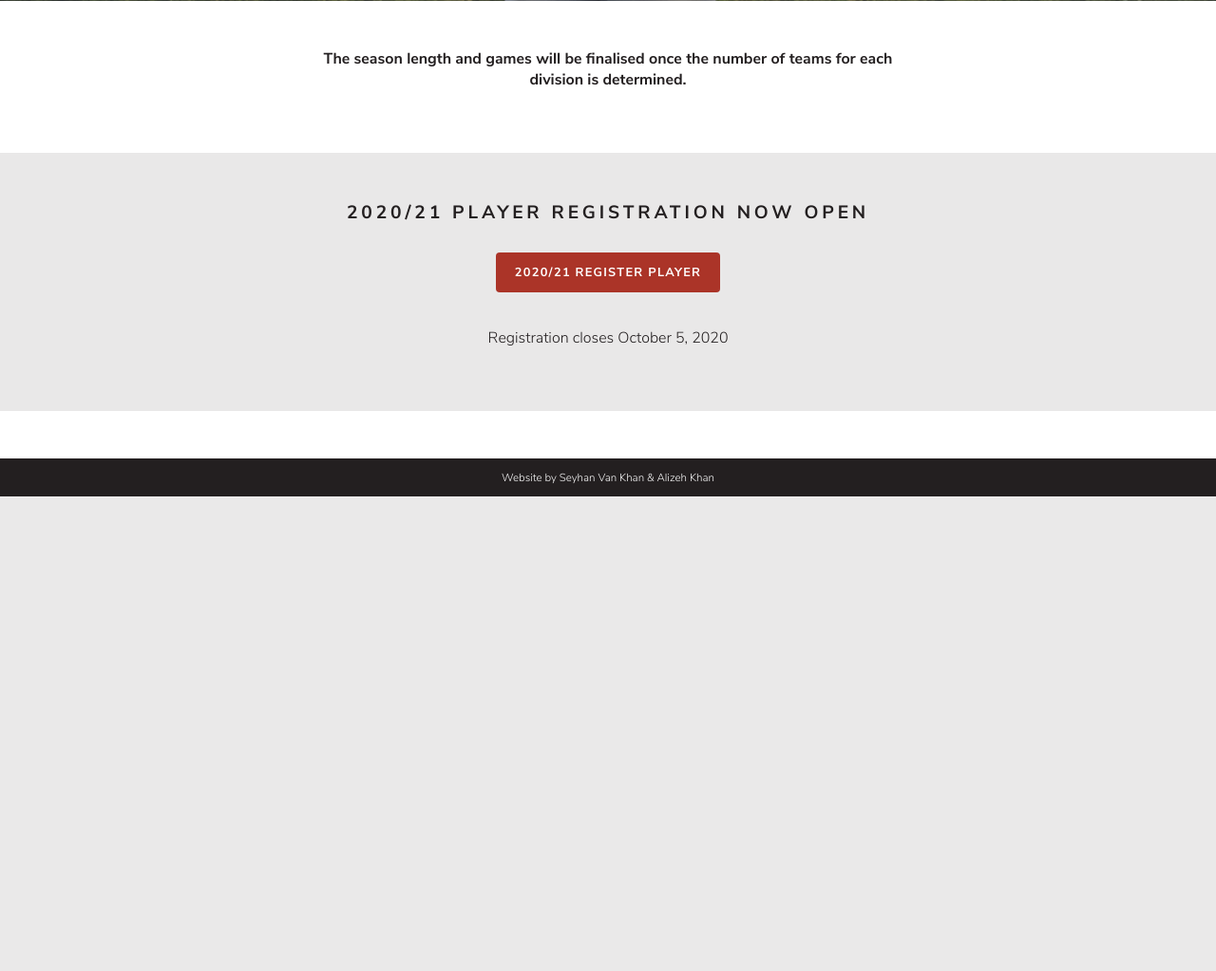
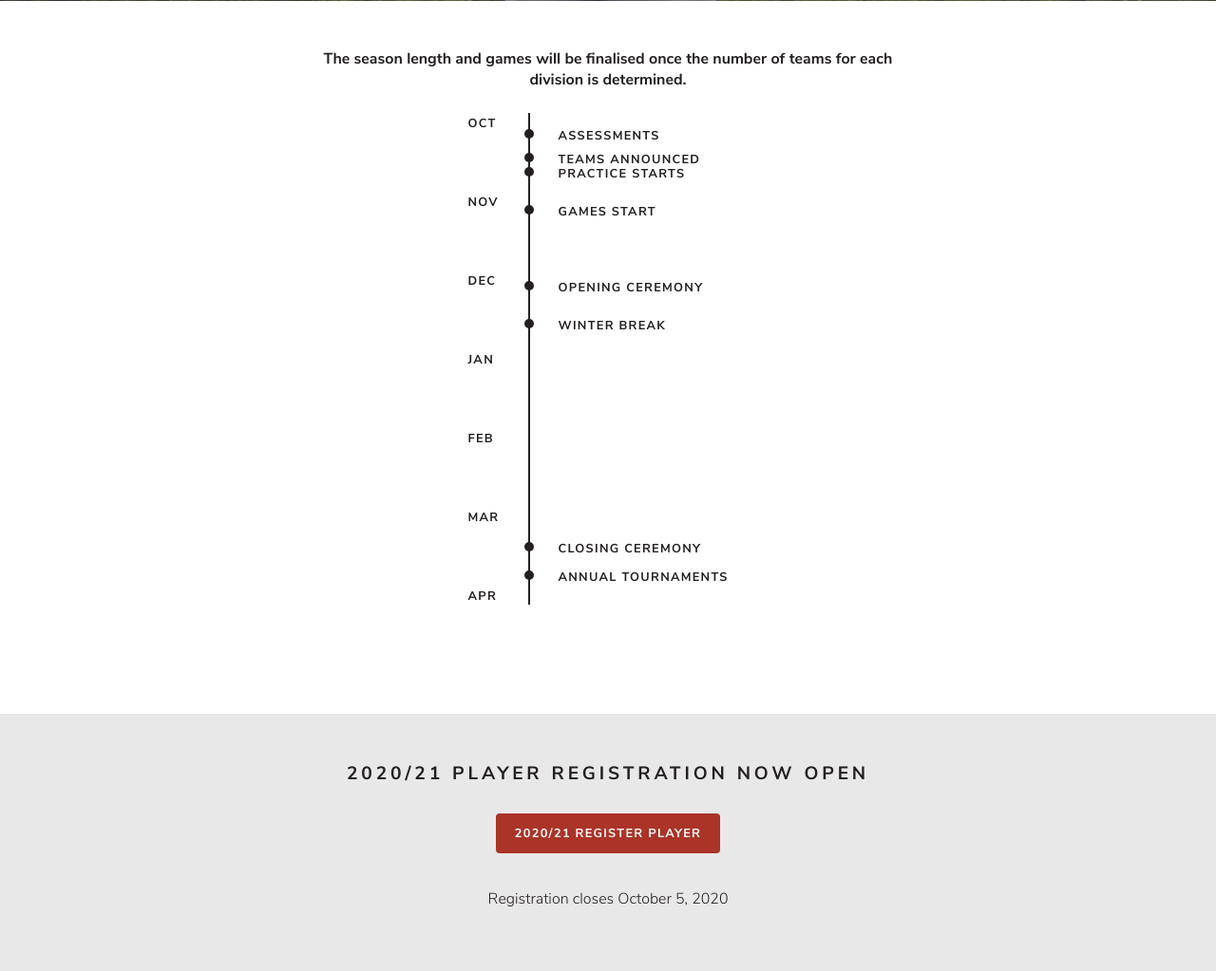
Before and after one commit to seyhankhan/dubailittleleague.netlify.app, a Flask app: page /schedule in a window 1280 px wide. Shown: the part 799-1822 px from the top of the page at 95% size. Before the commit the page ends 1322 px from the top, so only its background shows below. Run offline with Flask 2, Linux system fonts and the light colour scheme.

Commit message:
timeline added

```diff
--- a/static/css/home.css
+++ b/static/css/home.css
@@ -67,7 +67,6 @@ iframe {
   background-color: #231F20;
   width: 100%;
   height: 40vh;
-  /* padding: 7vh; */
   display: flex;
   justify-content: space-around;
   align-items: center;
--- a/static/css/schedule.css
+++ b/static/css/schedule.css
@@ -50,3 +50,118 @@
 .main-info h2 {
   margin-top: 30px;
 }
+
+.timeline {
+  display: flex;
+  justify-content: center;
+}
+
+.months p {
+  margin-bottom: 65px;
+  margin-top: 10px;
+}
+
+.months-timeline-events p {
+  font-weight: bold;
+  font-size: 0.8em;
+  text-transform: uppercase;
+  letter-spacing: 0.1em;
+}
+
+.months-timeline-events {
+  display: flex;
+  flex-direction: row;
+  justify-content: center;
+}
+
+.timeline {
+  position: relative;
+  margin-left: 30px;
+  margin-right: 30px;
+}
+
+.timeline hr{
+  border: 1px solid #231f20;
+}
+
+[class*="point-"] {
+  width: 10px;
+  height: 10px;
+  background-color: #231f20;
+  border-radius: 5px;
+  position: absolute;
+}
+
+.point-1 {
+  top: 25px;
+}
+
+.point-2 {
+  top: 50px;
+}
+
+.point-3 {
+  top: 65px;
+}
+
+.point-4 {
+  top: 105px;
+}
+
+.point-5 {
+  top: 185px;
+}
+
+.point-6 {
+  top: 225px;
+}
+
+.point-7 {
+  top: 460px;
+}
+
+.point-8 {
+  top: 490px;
+}
+
+.events {
+  position: relative;
+  width: 200px;
+  margin-top: -15px;
+}
+
+[class*="events-"] {
+  position: absolute;
+}
+
+.events-1 {
+  top: 25px;
+}
+
+.events-2 {
+  top: 50px;
+}
+
+.events-3 {
+  top: 65px;
+}
+
+.events-4 {
+  top: 105px;
+}
+
+.events-5 {
+  top: 185px;
+}
+
+.events-6 {
+  top: 225px;
+}
+
+.events-7 {
+  top: 460px;
+}
+
+.events-8 {
+  top: 490px;
+}
--- a/templates/schedule.html
+++ b/templates/schedule.html
@@ -23,7 +23,43 @@
   <p id="summary">
     The season length and games will be finalised once the number of teams for each division is determined.
   </p>
+
+  <div class="months-timeline-events">
+    <div class="months">
+      <p>OCT</p>
+      <p>NOV</p>
+      <p>DEC</p>
+      <p>JAN</p>
+      <p>FEB</p>
+      <p>MAR</p>
+      <p>APR</p>
+    </div>
+    <div class="timeline">
+      <hr width="2" size="520">
+      <div class="point-1"></div>
+      <div class="point-2"></div>
+      <div class="point-3"></div>
+      <div class="point-4"></div>
+      <div class="point-5"></div>
+      <div class="point-6"></div>
+      <div class="point-7"></div>
+      <div class="point-8"></div>
+    </div>
+    <div class="events">
+      <p class="events-1">ASSESSMENTS</p>
+      <p class="events-2">TEAMS ANNOUNCED</p>
+      <p class="events-3">PRACTICE STARTS</p>
+      <p class="events-4">GAMES START</p>
+      <p class="events-5">OPENING CEREMONY</p>
+      <p class="events-6">WINTER BREAK</p>
+      <p class="events-7">CLOSING CEREMONY</p>
+      <p class="events-8">ANNUAL TOURNAMENTS</p>
+    </div>
+  </div>
 </div>
+
+</div>
+
 <div class="banner">
   <h2 class="unselectable">2020/21 Player Registration Now Open</h2>
   <a href="#" id="red-button" class="unselectable">2020/21 Register Player</a>
```
